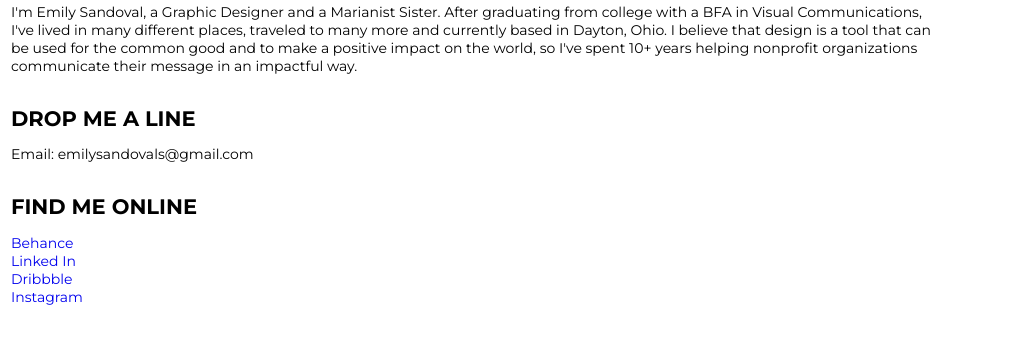
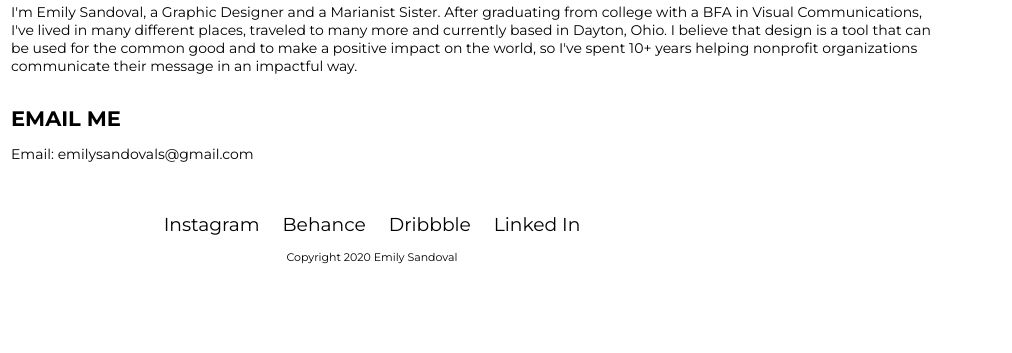
Before and after one commit to emilysandoval/portfolio, a plain HTML site: page information.html in a window 1280 px wide. Shown: the part 323-676 px from the top of the page, 268-1280 px from the left. Drawn offline with Linux system fonts and the light colour scheme.

Commit message:
update information.html

```diff
--- a/information.html
+++ b/information.html
@@ -21,16 +21,16 @@
         <div id="portrait"><img src="Images/Extra/SandovalPhoto1BW.jpg" alt="photo of me"></div>
         <div class="about">
           <p>I'm Emily Sandoval, a Graphic Designer and a Marianist Sister. After graduating from college with a BFA in Visual Communications, I've lived in many different places,  traveled to many more and currently based in Dayton, Ohio. I believe that design is a tool that can be used for the common good and to make a positive impact on the world, so I've spent 10+ years helping nonprofit organizations communicate their message in an impactful way.</p><br><br>
-          <h3>DROP ME A LINE</h3>
-          <p>Email: <a id="email" class="nav-bottom" href="mailto:emilysandovals@gmail.com">emilysandovals@gmail.com</a></p><br><br>
-          <h3>FIND ME ONLINE</h3>
-          <a href="https://www.behance.net/efsandoval" target="_blank" style="text-decoration: none;">Behance</a><br>
-          <a href="https://www.linkedin.com/in/emily-sandoval-99b56913/" target="_blank" style="text-decoration: none;">Linked In</a><br>
-          <a href="https://dribbble.com/emilysandoval" target="_blank" style="text-decoration: none;">Dribbble</a><br>
-          <a href="https://www.instagram.com/emilia_francisca/" target="_blank" style="text-decoration: none;">Instagram</a>
+          <h3>EMAIL ME</h3>
+          <p>Email: <a id="email" class="nav-bottom" href="mailto:emilysandovals@gmail.com">emilysandovals@gmail.com</a></p><br>
         </div>
       </div>
       <div class="footer">
+          <a href="https://www.instagram.com/emilia_francisca/" target="_blank">Instagram</a>
+          <a href="https://www.behance.net/efsandoval" target="_blank">Behance</a>
+          <a href="https://dribbble.com/emilysandoval" target="_blank">Dribbble</a>
+          <a href="https://www.linkedin.com/in/emily-sandoval-99b56913/" target="_blank">Linked In</a>
+        <br><br>
         <p>Copyright 2020 Emily Sandoval</p>
       </div>
   </body>
```
